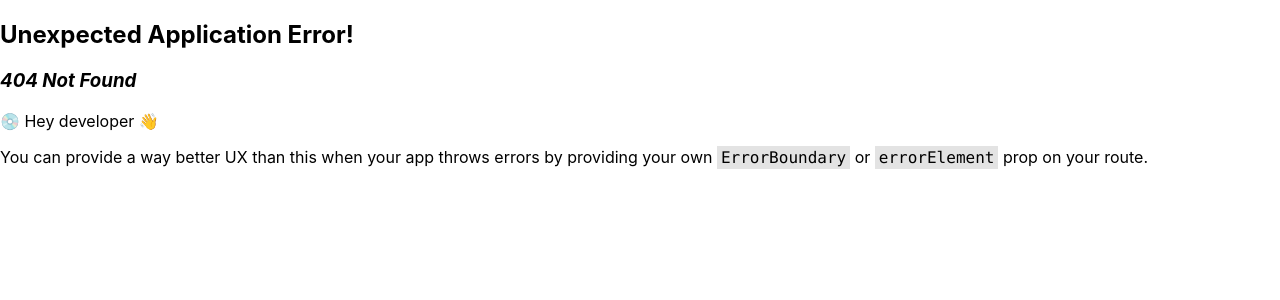
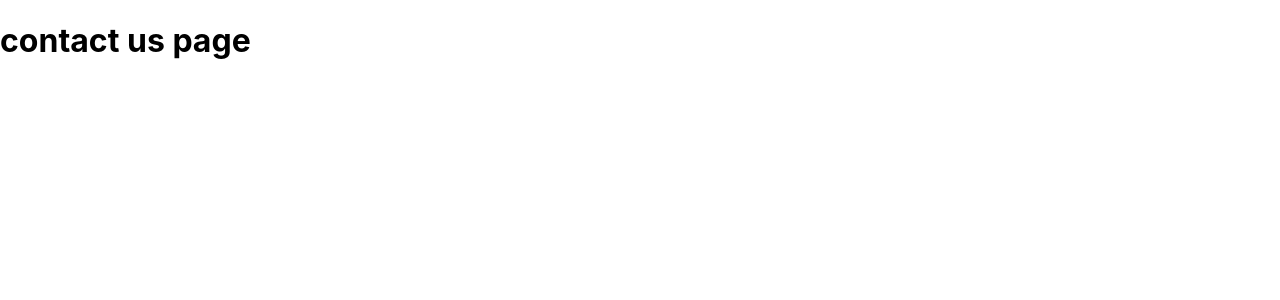
Before and after one commit to shivam1176/swiggi, a React (Create React App) app: page /contact in a window 1280 px wide. Before the commit this address had no page. Shown: the top 300 px of the page. Built offline with nearby package versions, Linux system fonts and the light colour scheme.

Commit message:
added contact page

```diff
--- /dev/null
+++ b/src/components/Contact.js
@@ -0,0 +1,8 @@
+const Contact=()=>{
+    return (
+   <div>
+    <h1>contact us page </h1>
+   </div>
+    );
+}
+export default Contact;
```
Also changed, not shown: src/index.js (+6 -1 lines).
